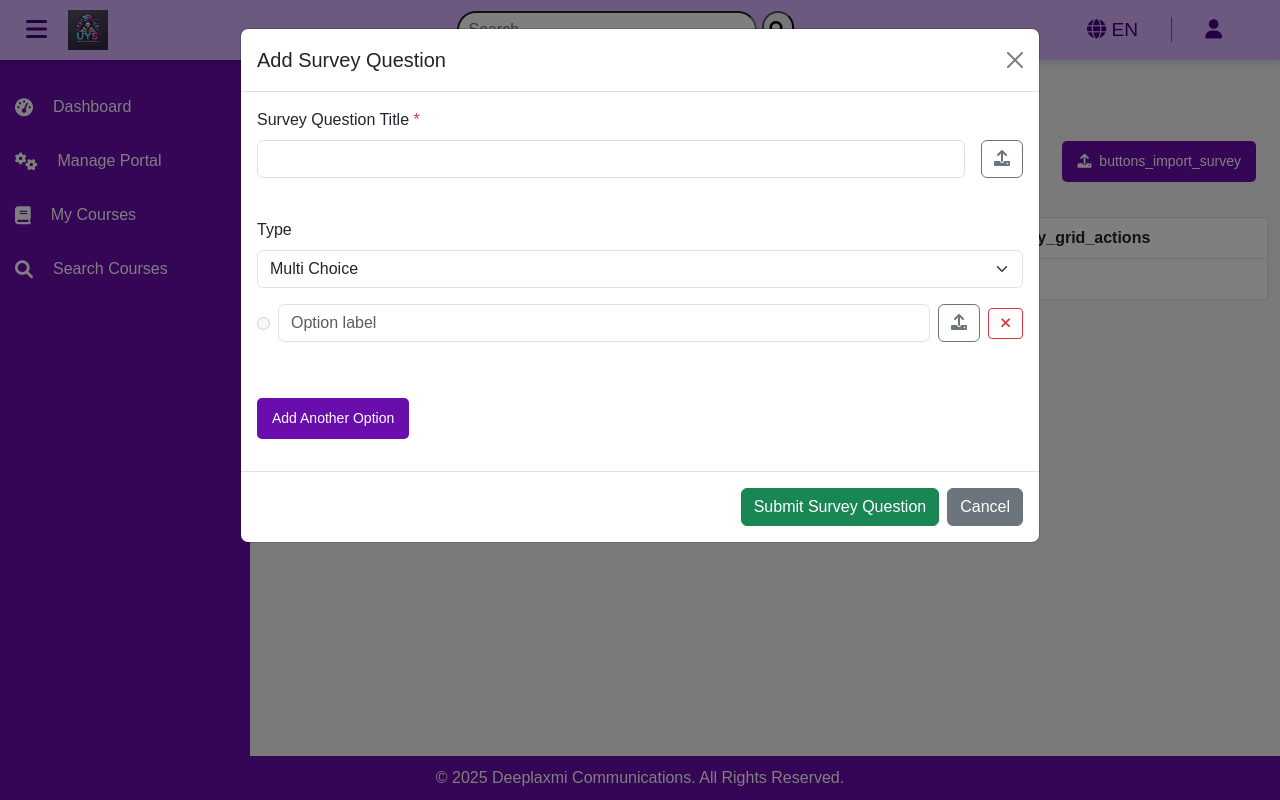
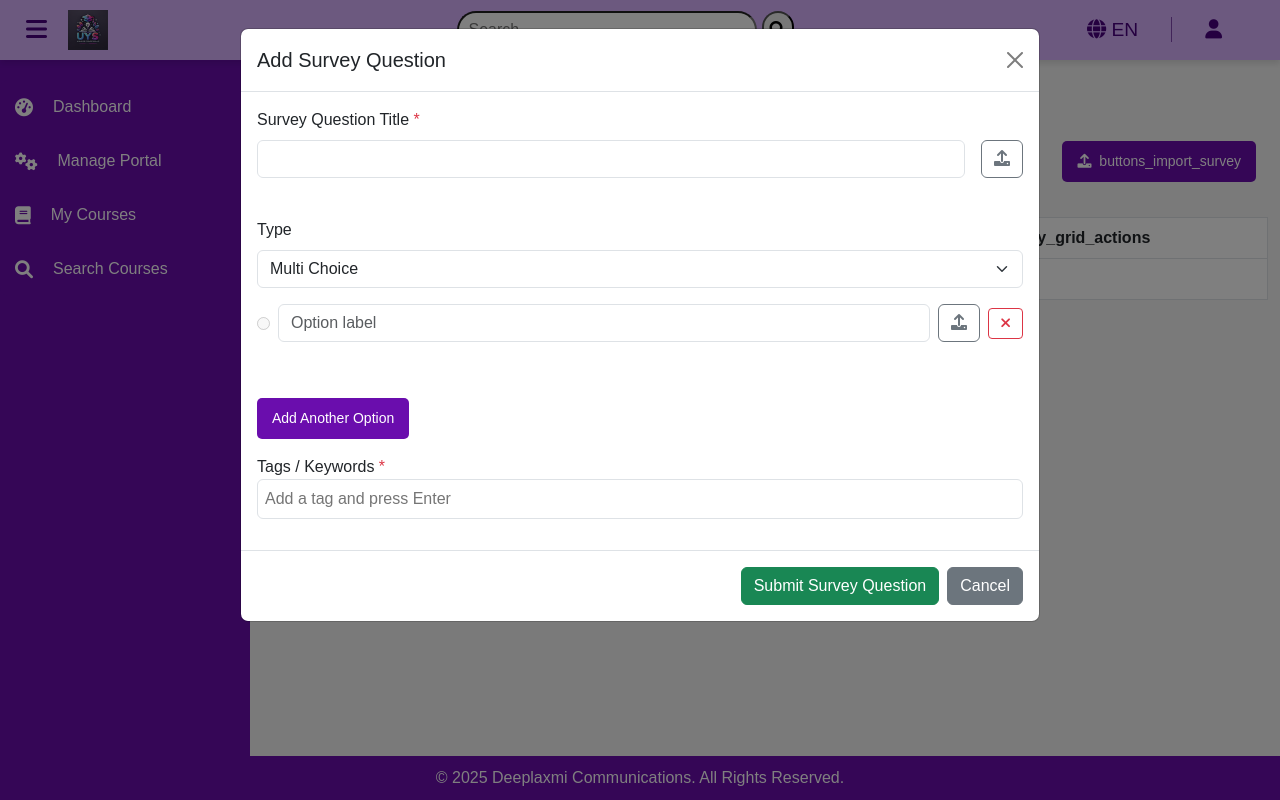
Before and after one commit to akshaymandale/Unlockyourskills, a PHP site: page /index.php?controller=SurveyQuestionController in a window 1280 px wide, after a click on "Add Survey Question". Run offline with PHP 8.4, Linux system fonts and the light colour scheme; tables that the repository leaves empty or names only in its code hold one stand-in row (values such as "Sample post"); data that the repository does not hold is empty.

Commit message:
delete survey and pagination final

```diff
--- a/controllers/SurveyQuestionController.php
+++ b/controllers/SurveyQuestionController.php
@@ -10,10 +10,24 @@ class SurveyQuestionController
         $this->surveyQuestionModel = new SurveyQuestionModel();
     }
 
-    public function index()
-    {
-        require 'views/add_survey.php'; // ✅ Load the survey question form
+
+    public function index() {
+        $limit = 10;
+        $page = isset($_GET['page']) ? (int) $_GET['page'] : 1;
+        $offset = ($page - 1) * $limit;
+
+        // Fetch paginated questions
+        $questions = $this->surveyQuestionModel->getQuestions($limit, $offset);
+
+        // Get total count of questions
+        $totalQuestions = $this->surveyQuestionModel->getTotalQuestionCount();
+
+        // Calculate total pages
+        $totalPages = ceil($totalQuestions / $limit);
+
+        require 'views/add_survey.php';  // Your view file that uses pagination
     }
+
 
     public function save() {
         if ($_SERVER['REQUEST_METHOD'] === 'POST') {
@@ -27,6 +41,7 @@ class SurveyQuestionController
             $type = $_POST['surveyQuestionType'] ?? '';
             $ratingScale = $_POST['ratingScale'] ?? null;
             $ratingSymbol = $_POST['ratingSymbol'] ?? null;
+            $tags = trim($_POST['tagList'] ?? '');  // <-- Added to capture tags input as a comma-separated string
             $createdBy = $_SESSION['id'];
 
             $errors = [];
@@ -35,6 +50,7 @@ class SurveyQuestionController
             if (!in_array($type, ['multi_choice', 'checkbox', 'short_answer', 'long_answer', 'dropdown', 'upload', 'rating'])) {
                 $errors[] = 'Invalid question type.';
             }
+            if ($tags === '') $errors[] = 'At least one tag is required.';  // <-- Validate tags are present
 
             $mediaFileName = null;
             if (!empty($_FILES['surveyQuestionMedia']['name'])) {
@@ -51,13 +67,14 @@ class SurveyQuestionController
             // Only save file name, not full path
             $mediaNameOnly = $mediaFileName ? basename($mediaFileName) : null;
 
-            // Save question
+            // Save question with tags
             $questionId = $this->surveyQuestionModel->saveQuestion([
                 'title' => $title,
                 'type' => $type,
                 'media_path' => $mediaNameOnly,
                 'rating_scale' => $ratingScale,
                 'rating_symbol' => $ratingSymbol,
+                'tags' => $tags,              // <-- Save tags here
                 'created_by' => $createdBy
             ]);
 
@@ -70,11 +87,12 @@ class SurveyQuestionController
             }
 
             $message = 'Survey question saved successfully.';
-            echo "<script>alert('$message'); window.location.href='index.php?controller=VLRController';</script>";
+            echo "<script>alert('$message'); window.location.href='index.php?controller=SurveyQuestionController';</script>";
         } else {
-            echo "<script>alert('Invalid request parameters.'); window.location.href='index.php?controller=VLRController';</script>";
+            echo "<script>alert('Invalid request parameters.'); window.location.href='index.php?controller=SurveyQuestionController';</script>";
         }
     }
+
 
 
 
@@ -97,4 +115,22 @@ class SurveyQuestionController
     return move_uploaded_file($file['tmp_name'], $targetPath) ? $targetPath : null;
 }
 
+
+public function delete() {
+    if (isset($_GET['id']) && is_numeric($_GET['id'])) {
+        $id = (int)$_GET['id'];
+        $success = $this->surveyQuestionModel->deleteQuestion($id); // Assuming soft delete method
+
+        if ($success) {
+            $message = 'Survey question deleted successfully.';
+        } else {
+            $message = 'Failed to delete survey question.';
+        }
+
+        echo "<script>alert('$message'); window.location.href='index.php?controller=SurveyQuestionController';</script>";
+    } else {
+        echo "<script>alert('Invalid request parameters.'); window.location.href='index.php?controller=SurveyQuestionController';</script>";
+    }
 }
+
+}
--- a/models/SurveyQuestionModel.php
+++ b/models/SurveyQuestionModel.php
@@ -11,9 +11,9 @@ class SurveyQuestionModel {
 
     public function saveQuestion($data) {
         $sql = "INSERT INTO survey_questions
-                (title, type, media_path, rating_scale, rating_symbol, created_by, created_at, updated_by, updated_at, is_deleted)
+                (title, type, media_path, rating_scale, rating_symbol, tags, created_by, created_at, updated_by, updated_at, is_deleted)
                 VALUES
-                (:title, :type, :media_path, :rating_scale, :rating_symbol, :created_by, NOW(), :created_by, NOW(), 0)";
+                (:title, :type, :media_path, :rating_scale, :rating_symbol, :tags, :created_by, NOW(), :created_by, NOW(), 0)";
 
         $stmt = $this->conn->prepare($sql);
         $stmt->execute([
@@ -22,11 +22,13 @@ class SurveyQuestionModel {
             'media_path' => $data['media_path'],
             'rating_scale' => $data['rating_scale'],
             'rating_symbol' => $data['rating_symbol'],
+            'tags' => $data['tags'],  // <-- Bind tags here
             'created_by' => $data['created_by'],
         ]);
 
         return $this->conn->lastInsertId();
     }
+
 
     public function saveOptions($questionId, $options, $optionMedias, $createdBy) {
         $count = count($options);
@@ -73,4 +75,35 @@ class SurveyQuestionModel {
             ]);
         }
     }
+// Fetch paginated questions with limit and offset
+public function getQuestions($limit, $offset) {
+    $sql = "SELECT id, title, type, tags
+            FROM survey_questions
+            WHERE is_deleted = 0
+            ORDER BY created_at DESC
+            LIMIT :limit OFFSET :offset";
+    $stmt = $this->conn->prepare($sql);
+    $stmt->bindValue(':limit', (int)$limit, PDO::PARAM_INT);
+    $stmt->bindValue(':offset', (int)$offset, PDO::PARAM_INT);
+    $stmt->execute();
+    return $stmt->fetchAll(PDO::FETCH_ASSOC);
 }
+
+// Get total number of questions (for pagination)
+public function getTotalQuestionCount() {
+    $sql = "SELECT COUNT(*) FROM survey_questions WHERE is_deleted = 0";
+    $stmt = $this->conn->prepare($sql);
+    $stmt->execute();
+    return (int)$stmt->fetchColumn();
+}
+
+public function deleteQuestion($id)
+{
+    $sql = "UPDATE survey_questions SET is_deleted = 1 WHERE id = :id";
+    $stmt = $this->conn->prepare($sql);
+    $stmt->bindParam(':id', $id, PDO::PARAM_INT);
+    return $stmt->execute();
+}
+
+
+}
--- a/public/css/style.css
+++ b/public/css/style.css
@@ -1384,3 +1384,44 @@ html, body {
     border-radius: 3px; /* Square */
     cursor: pointer;
 }
+
+/* ✅ Spacing below pagination to prevent overlap with footer */
+.pagination-container {
+    margin-top: 30px;
+    margin-bottom: 40px; /* Space above footer */
+}
+
+/* ✅ Pagination Styles */
+.pagination .page-item .page-link {
+    color: #4b0082; /* Indigo */
+    background-color: #ffffff;
+    border: 1px solid #ddd;
+    font-weight: 500;
+    padding: 6px 12px;
+    margin: 0 3px;
+    border-radius: 4px;
+    transition: background-color 0.2s ease, color 0.2s ease;
+}
+
+/* Hover effect */
+.pagination .page-item .page-link:hover {
+    background-color: #e9d6fa; /* Light lavender */
+    color: #4b0082;
+    border-color: #6a0dad;
+}
+
+/* Active state */
+.pagination .page-item.active .page-link {
+    background-color: #6a0dad; /* Theme Purple */
+    color: white;
+    border-color: #6a0dad;
+    font-weight: 600;
+    position: static;
+}
+
+/* Disabled state */
+.pagination .page-item.disabled .page-link {
+    color: #ccc;
+    background-color: #f8f9fa;
+    border-color: #ddd;
+}
--- a/public/js/survey_question.js
+++ b/public/js/survey_question.js
@@ -5,8 +5,15 @@ document.addEventListener('DOMContentLoaded', function () {
     const questionMediaInput = document.getElementById('surveyQuestionMedia');
     const questionPreview = document.getElementById('surveyQuestionPreview');
 
+    const tagInput = document.getElementById('tagInput');
+    const tagDisplay = document.getElementById('tagDisplay');
+    const tagListInput = document.getElementById('tagList');
+    let tags = [];
+
     typeSelect.addEventListener('change', updateOptionsUI);
-    questionMediaInput.addEventListener('change', () => showPreview(questionMediaInput, questionPreview, 'question-preview'));
+    questionMediaInput.addEventListener('change', () =>
+        showPreview(questionMediaInput, questionPreview, 'question-preview')
+    );
 
     function updateOptionsUI() {
         const type = typeSelect.value;
@@ -25,7 +32,6 @@ document.addEventListener('DOMContentLoaded', function () {
     }
 
     function addOptionField(isRadio, isDropdown) {
-        // Create the individual option block
         const optionBlock = document.createElement('div');
         optionBlock.classList.add('mb-2', 'option-block');
 
@@ -46,7 +52,6 @@ document.addEventListener('DOMContentLoaded', function () {
         <div class="preview-container option-preview mt-1"></div>
         `;
 
-        // Insert the new option before the "Add Another Option" button
         const addBtn = document.getElementById('addMoreOptionsBtn');
         if (addBtn) {
             optionsWrapper.insertBefore(optionBlock, addBtn);
@@ -54,20 +59,15 @@ document.addEventListener('DOMContentLoaded', function () {
             optionsWrapper.appendChild(optionBlock);
         }
 
-        // Bind file input preview
         const fileInput = optionBlock.querySelector('.option-file');
         const preview = optionBlock.querySelector('.option-preview');
         if (fileInput) {
             fileInput.addEventListener('change', () => showPreview(fileInput, preview, 'option-preview'));
         }
 
-        // Remove option logic
         const removeBtn = optionBlock.querySelector('.remove-option');
-        removeBtn.addEventListener('click', () => {
-            optionBlock.remove();
-        });
+        removeBtn.addEventListener('click', () => optionBlock.remove());
 
-        // Create and append the "Add Another Option" button only once
         if (!document.getElementById('addMoreOptionsBtn')) {
             const btn = document.createElement('button');
             btn.type = 'button';
@@ -78,7 +78,6 @@ document.addEventListener('DOMContentLoaded', function () {
             optionsWrapper.appendChild(btn);
         }
     }
-
 
     function showPreview(input, container, type) {
         container.innerHTML = '';
@@ -116,23 +115,62 @@ document.addEventListener('DOMContentLoaded', function () {
         container.appendChild(containerDiv);
     }
 
-    updateOptionsUI(); // Initial call
+    // 🔁 Tag input logic
+    function updateTagListInput() {
+        tagListInput.value = tags.join(',');
+    }
+
+    function addTag(tag) {
+        const trimmed = tag.trim();
+        if (trimmed && !tags.includes(trimmed)) {
+            tags.push(trimmed);
+            renderTags();
+            updateTagListInput();
+        }
+    }
+
+    function removeTag(index) {
+        tags.splice(index, 1);
+        renderTags();
+        updateTagListInput();
+    }
+
+    function renderTags() {
+        tagDisplay.innerHTML = '';
+        tags.forEach((tag, i) => {
+            const span = document.createElement('span');
+            span.className = 'tag';
+            span.innerHTML = `${tag} <button type="button" class="remove-tag" data-tag="${tag}">&times;</button>`;
+
+
+            span.querySelector('button').addEventListener('click', () => removeTag(i));
+            tagDisplay.appendChild(span);
+        });
+    }
+
+    tagInput.addEventListener('keydown', (e) => {
+        if (e.key === 'Enter' || e.key === ',') {
+            e.preventDefault();
+            addTag(tagInput.value);
+            tagInput.value = '';
+        }
+    });
 
     // Reset modal fields and previews on open
     const surveyModal = document.getElementById('addSurveyQuestionModal');
     surveyModal.addEventListener('show.bs.modal', () => {
-    // Reset form
         document.getElementById('surveyQuestionForm').reset();
-
-    // Clear preview
         questionPreview.innerHTML = '';
         questionMediaInput.value = '';
-
-    // Reset type dropdown to default and trigger UI update
         typeSelect.value = 'multi_choice';
         updateOptionsUI();
+        ratingWrapper.classList.add('d-none');
 
-    // Reset rating fields
-    ratingWrapper.classList.add('d-none');
+        // Reset tags
+        tags = [];
+        renderTags();
+        updateTagListInput();
     });
+
+    updateOptionsUI(); // Initial UI setup
 });
--- a/public/js/survey_question_validation.js
+++ b/public/js/survey_question_validation.js
@@ -3,12 +3,13 @@ document.addEventListener("DOMContentLoaded", function () {
     const titleInput = document.getElementById("surveyQuestionTitle");
     const typeSelect = document.getElementById("surveyQuestionType");
     const optionsWrapper = document.getElementById("surveyOptionsWrapper");
+    const tagInput = document.getElementById("tagInput");
+    const tagDisplay = document.getElementById("tagDisplay");
+    const tagListInput = document.getElementById("tagList");
 
-    // Helper to show error
+    // --- Error helpers ---
     function showError(input, message) {
         input.classList.add("is-invalid");
-
-        // Remove existing error if any
         let feedback = input.parentNode.querySelector(".invalid-feedback");
         if (!feedback) {
             feedback = document.createElement("div");
@@ -18,16 +19,13 @@ document.addEventListener("DOMContentLoaded", function () {
         feedback.textContent = message;
     }
 
-    // Helper to clear error
     function clearError(input) {
         input.classList.remove("is-invalid");
         const feedback = input.parentNode.querySelector(".invalid-feedback");
-        if (feedback) {
-            feedback.remove();
-        }
+        if (feedback) feedback.remove();
     }
 
-    // Validate Title
+    // --- Title validation ---
     function validateTitle() {
         const value = titleInput.value.trim();
         if (!value) {
@@ -38,12 +36,13 @@ document.addEventListener("DOMContentLoaded", function () {
         return true;
     }
 
-    // Validate Options
+    // --- Options validation ---
     function validateOptions() {
         const type = typeSelect.value;
         if (["multi_choice", "checkbox", "dropdown"].includes(type)) {
             const optionInputs = optionsWrapper.querySelectorAll("input[type='text']");
             let isValid = true;
+
             if (optionInputs.length < 1) isValid = false;
 
             optionInputs.forEach(input => {
@@ -57,12 +56,25 @@ document.addEventListener("DOMContentLoaded", function () {
 
             return isValid;
         }
-        return true; // No options required
+        return true; // No options needed for other types
     }
 
-    // Attach on blur
+    // --- Tag validation ---
+    function validateTags() {
+        const tags = tagListInput.value.split(',').filter(tag => tag.trim() !== '');
+        if (tags.length === 0) {
+            showError(tagInput, "At least one tag is required.");
+            return false;
+        }
+        clearError(tagInput);
+        return true;
+    }
+
+    // --- Blur event bindings ---
     titleInput.addEventListener("blur", validateTitle);
-    // Delegated blur handler for all option inputs inside optionsWrapper
+
+    tagInput.addEventListener("blur", validateTags); // Validate tags on blur
+
     optionsWrapper.addEventListener("blur", function (e) {
         if (e.target && e.target.matches("input[type='text']")) {
             if (e.target.value.trim() === "") {
@@ -71,22 +83,18 @@ optionsWrapper.addEventListener("blur", function (e) {
                 clearError(e.target);
             }
         }
-}, true); // useCapture = true so it catches blur
+    }, true);
 
-    // Form submit validation
+    // --- Form submit validation ---
     form.addEventListener("submit", function (e) {
         let isValid = true;
 
         if (!validateTitle()) isValid = false;
         if (!validateOptions()) isValid = false;
+        if (!validateTags()) isValid = false;
 
         if (!isValid) {
             e.preventDefault();
-            return;
         }
-
-        // Form is valid
-       // alert("Form submitted (connect your backend)");
-       // e.preventDefault(); // Remove this line once backend is connected
     });
 });
--- a/views/add_survey.php
+++ b/views/add_survey.php
@@ -57,29 +57,27 @@
     aria-labelledby="addSurveyQuestionModalLabel" aria-hidden="true">
     <div class="modal-dialog modal-lg modal-dialog-scrollable">
         <div class="modal-content">
-                                <form id="surveyQuestionForm" enctype="multipart/form-data" method="POST" action="index.php?controller=SurveyQuestionController&action=save">
+            <form id="surveyQuestionForm" enctype="multipart/form-data" method="POST"
+                action="index.php?controller=SurveyQuestionController&action=save">
                 <div class="modal-header">
-                                            <h5 class="modal-title" id="addSurveyQuestionModalLabel">Add Survey Question
-                                            </h5>
+                    <h5 class="modal-title" id="addSurveyQuestionModalLabel">Add Survey Question</h5>
                     <button type="button" class="btn-close" data-bs-dismiss="modal"
                         aria-label="Close"></button>
                 </div>
                 <div class="modal-body">
                     <!-- Question Title + Upload -->
                     <div class="mb-3">
-                                                <label for="surveyQuestionTitle" class="form-label">Survey Question
-                                                    Title <span class="text-danger">*</span></label>
+                        <label for="surveyQuestionTitle" class="form-label">Survey Question Title
+                            <span class="text-danger">*</span></label>
                         <div class="d-flex align-items-center gap-3">
                             <input type="text" id="surveyQuestionTitle"
                                 name="surveyQuestionTitle" class="form-control">
-                                                    <label for="surveyQuestionMedia"
-                                                        class="btn btn-outline-secondary mb-0"
+                            <label for="surveyQuestionMedia" class="btn btn-outline-secondary mb-0"
                                 title="Upload image, video, or PDF">
                                 <i class="fas fa-upload"></i>
                             </label>
-                                                    <input type="file" id="surveyQuestionMedia"
-                                                        name="surveyQuestionMedia" accept="image/*,video/*,.pdf"
-                                                        class="d-none">
+                            <input type="file" id="surveyQuestionMedia" name="surveyQuestionMedia"
+                                accept="image/*,video/*,.pdf" class="d-none">
                         </div>
                         <div id="surveyQuestionPreview"
                             class="preview-container question-preview mt-2"></div>
@@ -123,6 +121,22 @@
                             </div>
                         </div>
                     </div>
+
+                    <!-- ✅ Tags -->
+                    <div class="row">
+                        <div class="col-md-12">
+                            <div class="form-group">
+                                <label for="tags"><?= Localization::translate('tags_keywords'); ?>
+                                    <span class="text-danger">*</span></label>
+                                <div class="tag-input-container form-control">
+                                    <span id="tagDisplay"></span>
+                                    <input type="text" id="tagInput"
+                                        placeholder="<?= Localization::translate('add_tag_placeholder'); ?>">
+                                </div>
+                                <input type="hidden" name="tagList" id="tagList">
+                            </div>
+                        </div>
+                    </div>
                 </div>
 
                 <div class="modal-footer">
@@ -134,6 +148,7 @@
         </div>
     </div>
 </div>
+
 
 
 
@@ -153,6 +168,7 @@
             </div>
         </div>
 
+        <!-- ✅ Survey Questions Grid View -->
         <!-- ✅ Survey Questions Grid View -->
         <table class="table table-bordered" id="surveyQuestionGrid">
             <thead class="question-grid">
@@ -176,7 +192,6 @@
                                     title="<?= Localization::translate('survey_grid_edit'); ?>">
                                     <i class="fas fa-edit"></i>
                                 </a>
-
                                 <a href="index.php?controller=SurveyQuestionController&action=delete&id=<?= $question['id']; ?>"
    class="btn btn-sm theme-btn-danger"
    title="<?= Localization::translate('survey_grid_delete'); ?>"
@@ -196,7 +211,9 @@
             </tbody>
         </table>
 
+
         <!-- ✅ Pagination -->
+        <div class="pagination-container">
             <?php if ($totalPages > 1): ?>
                 <nav>
                     <ul class="pagination justify-content-center">
@@ -226,6 +243,7 @@
             <?php endif; ?>
         </div>
     </div>
+</div>
 
 <script src="public/js/survey_question_validation.js"></script>
 <script src="public/js/survey_question.js"></script>
```
Also changed, not shown: views/add_assessment.php (+6 -2 lines), 2 other files. Lines whose indentation alone changed are shown as unchanged.
